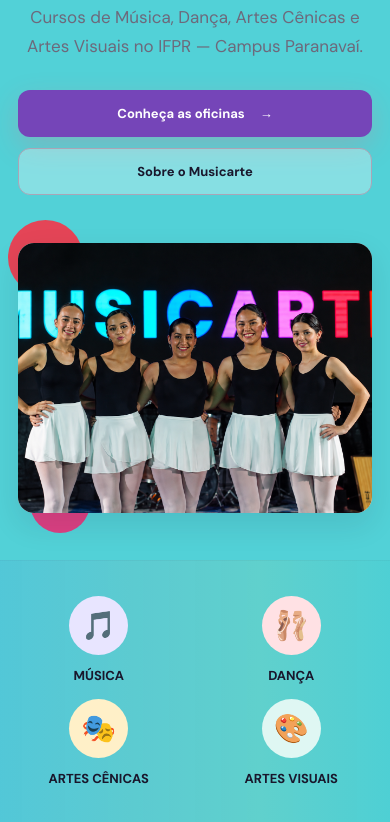
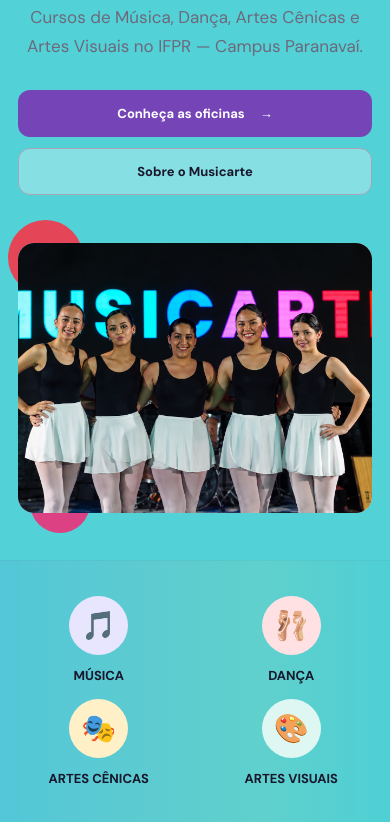
Before and after one commit to musicarte-web/musicarte, a Django app: page / in a window 390 px wide. Shown: the part 255-1077 px from the top of the page. Run offline with Django 5.2, Linux system fonts and the light colour scheme; data that the repository does not hold is empty.

Commit message:
tirando as sombras

```diff
--- a/core/static/core/css/style.css
+++ b/core/static/core/css/style.css
@@ -9,7 +9,6 @@
     --muted: #6d697b;
     --line: #eae4e1;
     --white: #fff;
-    --shadow: 0 18px 55px rgba(25, 23, 44, .09);
 
     --ciano: #52D1D7;
     --azulmed: #3792C9;
@@ -191,7 +190,6 @@ select {
 .btn.coral {
     background: var(--roxo);
     color: #fff;
-    box-shadow: 0 10px 28px rgba(255, 95, 109, .22)
 }
 
 .btn.outline {
@@ -274,7 +272,6 @@ select {
     z-index: 3;
     border-radius: 46% 54% 44% 56%/56% 43% 57% 44%;
     background: linear-gradient(145deg, #6657e4, #493bbd);
-    box-shadow: 0 30px 70px rgba(91, 75, 219, .2);
     display: grid;
     place-items: center;
     color: #fff
@@ -340,7 +337,6 @@ select {
     font-size: 18px;
     font-style: italic;
     transform: rotate(-8deg);
-    box-shadow: var(--shadow)
 }
 
 .art-strip {
@@ -353,7 +349,6 @@ select {
     gap: 15px;
     background: linear-gradient(90deg, rgba(91, 75, 219, .07), rgba(255, 95, 109, .06), rgba(255, 198, 87, .08), rgba(32, 191, 169, .07));
     border-block: 1px solid rgba(25, 23, 44, .04)
-
 }
 
 .art-strip>div {
@@ -441,13 +436,11 @@ select {
     background: #fff;
     border: 1px solid var(--line);
     border-radius: 18px;
-    box-shadow: 0 8px 25px rgba(25, 23, 44, .045);
     transition: .22s
 }
 
 .workshop-card:hover {
     transform: translateY(-5px);
-    box-shadow: var(--shadow)
 }
 
 .workshop-card>img,
@@ -669,7 +662,6 @@ select {
     flex-direction: column;
     align-items: center;
     justify-content: center;
-    box-shadow: 0 25px 60px rgba(91, 75, 219, .18)
 }
 
 .history-art span {
@@ -752,7 +744,6 @@ select {
     height: 490px;
     object-fit: cover;
     border-radius: 24px;
-    box-shadow: 0 25px 60px rgba(0, 0, 0, .25)
 }
 
 .coordination h2 {
@@ -1149,7 +1140,6 @@ select {
     padding: 28px;
     border: 1px solid var(--line);
     border-radius: 18px;
-    box-shadow: var(--shadow)
 }
 
 .form-card p {
@@ -1258,7 +1248,7 @@ select {
     justify-content: space-between
 }
 
-.dash-grid .btn-al{
+.dash-grid .btn-al {
     color: var(--ciano);
     border: 2px solid var(--ciano);
 }
@@ -1385,7 +1375,6 @@ th {
     color: #fff;
     padding: 12px 17px;
     border-radius: 10px;
-    box-shadow: var(--shadow)
 }
 
 .site-footer {
@@ -1471,7 +1460,6 @@ th {
         background: #fff;
         border: 1px solid var(--line);
         border-radius: 15px;
-        box-shadow: var(--shadow);
         flex-direction: column;
         align-items: stretch
     }
@@ -1765,9 +1753,6 @@ th {
 
     border-radius: 30px;
 
-    box-shadow:
-        0 25px 60px rgba(25, 23, 44, 0.16);
-
     transform: rotate(1.5deg);
 }
 
@@ -1829,15 +1814,9 @@ th {
 
     overflow: hidden;
 
-    /* Cantos discretos */
     border-radius: 20px;
 
-    /* Sem inclinação */
     transform: none;
-
-    /* Sombra bem mais leve */
-    box-shadow:
-        0 18px 45px rgba(25, 23, 44, 0.12);
 
     background: #ffffff;
 }
@@ -1953,9 +1932,6 @@ th {
         height: 270px;
 
         border-radius: 16px;
-
-        box-shadow:
-            0 12px 30px rgba(25, 23, 44, 0.10);
     }
 
     .hero-project-photo img {
@@ -2120,7 +2096,6 @@ th {
     border: 1px solid rgba(31, 29, 46, 0.08);
     border-radius: 24px;
     background: #fff;
-    box-shadow: 0 20px 55px rgba(25, 23, 44, 0.08);
 }
 
 .enrollment-form-card h2 {
@@ -2162,12 +2137,10 @@ th {
     font-size: 14px;
     transition:
         border-color 0.2s ease,
-        box-shadow 0.2s ease;
 }
 
 .public-form-field .form-control:focus {
     border-color: var(--rosa);
-    box-shadow: 0 0 0 3px rgba(106, 76, 147, 0.10);
 }
 
 .public-form-field .form-control::placeholder {
```
